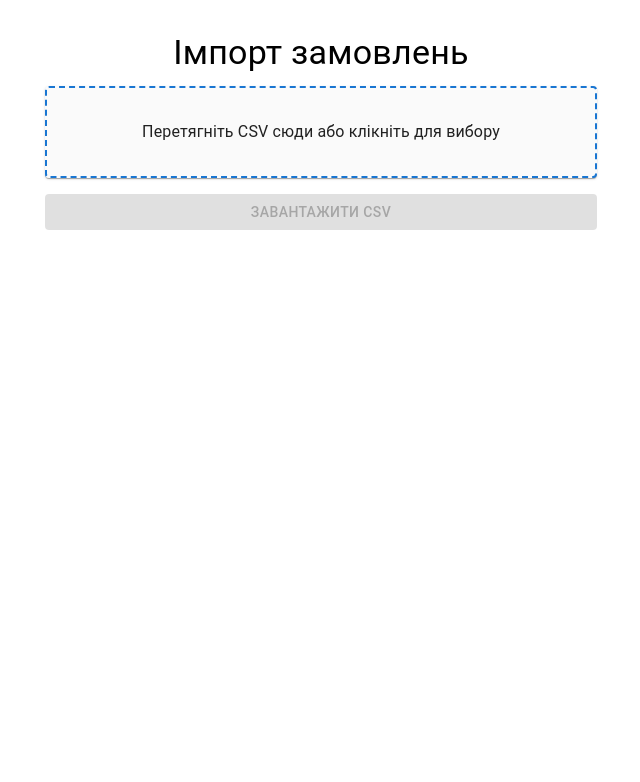
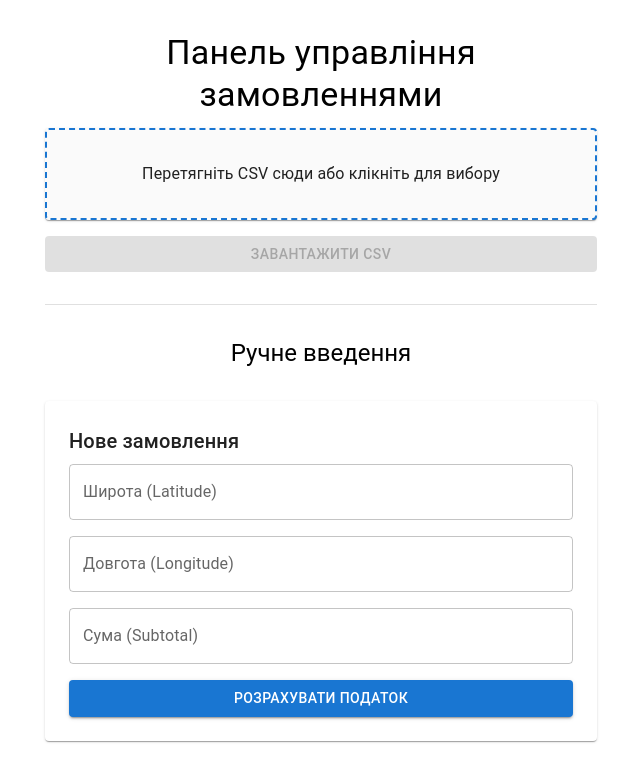
Before and after one commit to mashta-lilia/wellness-drone-tax, a React (Vite) app in the folder frontend/: page / in a window 1280 px wide. Shown: the top 782 px of the page, without its empty margins (319-959 px from the left). Built offline with nearby package versions, Linux system fonts and the light colour scheme.

Commit message:
feat: final touches for issue 6

```diff
--- a/frontend/src/App.tsx
+++ b/frontend/src/App.tsx
@@ -1,22 +1,31 @@
-import React from 'react'; // Додай це!
-
+import React from 'react';
 import { ToastContainer } from 'react-toastify';
-import 'react-toastify/dist/ReactToastify.css'; // Імпорт стилів для гарних сповіщень
+import 'react-toastify/dist/ReactToastify.css';
 import { FileUploader } from './components/forms/FileUploader';
-import { Container, Typography, Box } from '@mui/material';
+// 1. Додаємо імпорт нової форми тут
+import { ManualOrderForm } from './components/forms/ManualOrderForm';
+import { Container, Typography, Box, Divider } from '@mui/material';
 
 function App() {
   return (
     <Container maxWidth="sm">
       <Box sx={{ my: 4 }}>
         <Typography variant="h4" component="h1" gutterBottom align="center">
-          Імпорт замовлень
+          Панель управління замовленнями
         </Typography>
 
-        {/* Твій основний компонент */}
+        {/* Issue 5: Завантаження CSV */}
         <FileUploader />
 
-        {/* Глобальний контейнер для сповіщень */}
+        {/* Додамо розділювач, щоб візуально відокремити завдання */}
+        <Divider sx={{ my: 4 }} />
+
+        {/* 2. Issue 6: Ручне створення замовлення */}
+        <Typography variant="h5" gutterBottom align="center">
+          Ручне введення
+        </Typography>
+        <ManualOrderForm />
+
         <ToastContainer position="bottom-right" autoClose={5000} />
       </Box>
     </Container>
--- /dev/null
+++ b/frontend/src/components/forms/ManualOrderForm.tsx
@@ -0,0 +1,89 @@
+import React, { useState } from 'react';
+import { useForm } from 'react-hook-form';
+import { Box, Button, TextField, Typography, Paper, Skeleton, Stack, Divider } from '@mui/material';
+import { createManualOrder } from '../../api/orders';
+import { Order } from '../../types/order';
+import { toast } from 'react-toastify';
+
+export const ManualOrderForm = () => {
+  const [loading, setLoading] = useState(false);
+  const [result, setResult] = useState<Order | null>(null);
+
+  const { register, handleSubmit, reset, formState: { errors } } = useForm({
+    defaultValues: { latitude: '', longitude: '', subtotal: '' }
+  });
+
+  const onSubmit = async (data: any) => {
+    setLoading(true);
+    setResult(null); // Очищуємо старий результат перед новим запитом
+
+    try {
+      const order = await createManualOrder({
+        latitude: parseFloat(data.latitude),
+        longitude: parseFloat(data.longitude),
+        subtotal: parseFloat(data.subtotal)
+      });
+      setResult(order);
+    } catch (err) {
+      toast.error("Помилка розрахунку податку");
+    } finally {
+      setLoading(false);
+    }
+  };
+
+  const handleReset = () => {
+    reset();
+    setResult(null); // Приховуємо результати для нового введення
+  };
+
+  return (
+    <Box sx={{ mt: 4 }}>
+      {!result ? (
+        <Paper sx={{ p: 3 }}>
+          <Typography variant="h6" gutterBottom>Нове замовлення</Typography>
+          <form onSubmit={handleSubmit(onSubmit)}>
+            <Stack spacing={2}>
+              {/* Поля з валідацією */}
+              <TextField
+                label="Широта (Latitude)"
+                {...register("latitude", { required: "Обов'язкове поле", pattern: /^-?\d+(\.\d+)?$/ })}
+                error={!!errors.latitude} helperText={errors.latitude?.message}
+              />
+              <TextField
+                label="Довгота (Longitude)"
+                {...register("longitude", { required: "Обов'язкове pole", pattern: /^-?\d+(\.\d+)?$/ })}
+                error={!!errors.longitude} helperText={errors.longitude?.message}
+              />
+              <TextField
+                label="Сума (Subtotal)" type="number"
+                {...register("subtotal", { required: true, min: { value: 0.01, message: "Має бути > 0" } })}
+                error={!!errors.subtotal} helperText={errors.subtotal?.message}
+              />
+              <Button type="submit" variant="contained" disabled={loading}>
+                {loading ? "Розрахунок..." : "Розрахувати податок"}
+              </Button>
+            </Stack>
+          </form>
+        </Paper>
+      ) : (
+        /* Блок результатів */
+        <Paper sx={{ p: 3, bgcolor: '#f0f7ff' }}>
+          <Typography variant="h6" color="primary">Результат розрахунку</Typography>
+          <Divider sx={{ my: 1 }} />
+          <Typography>Ставка: {(result.composite_tax_rate * 100).toFixed(2)}%</Typography>
+          <Typography>Сума податку: ${result.tax_amount.toFixed(2)}</Typography>
+          <Typography variant="h6">Разом: ${result.total_amount.toFixed(2)}</Typography>
+          <Button onClick={handleReset} sx={{ mt: 2 }}>Створити ще одне</Button>
+        </Paper>
+      )}
+
+      {/* Skeleton Loaders */}
+      {loading && (
+        <Box sx={{ mt: 2 }}>
+          <Skeleton variant="text" width="60%" height={30} />
+          <Skeleton variant="rectangular" width="100%" height={100} sx={{ mt: 1 }} />
+        </Box>
+      )}
+    </Box>
+  );
+};
```
